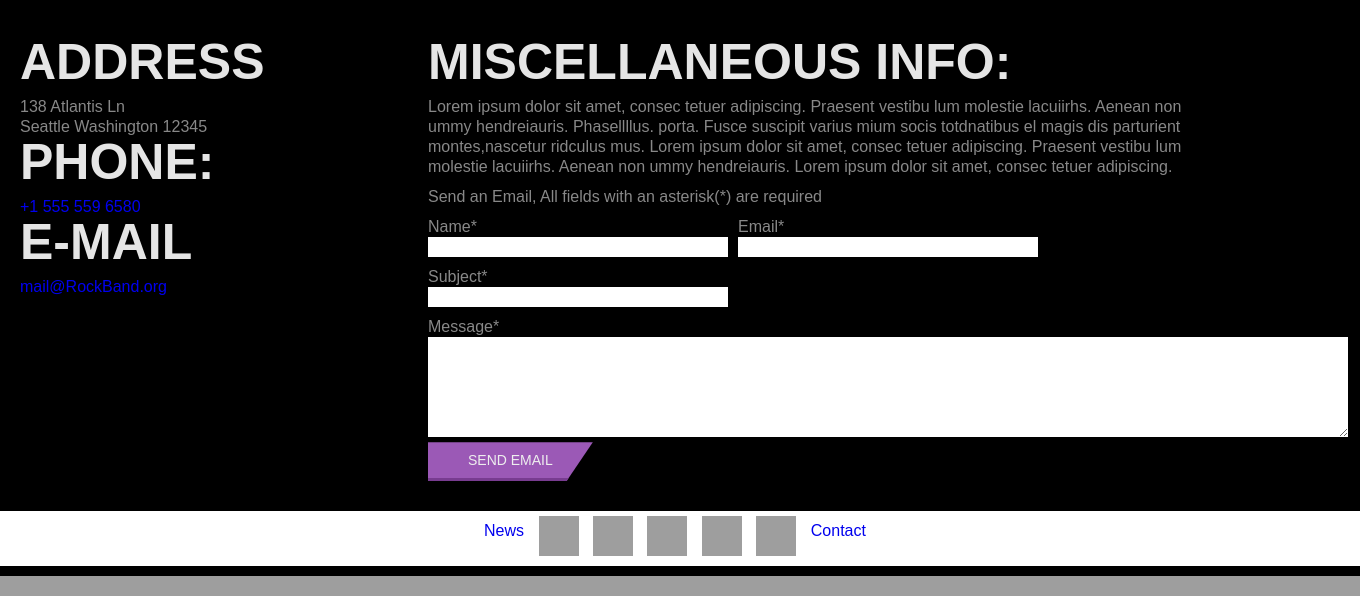
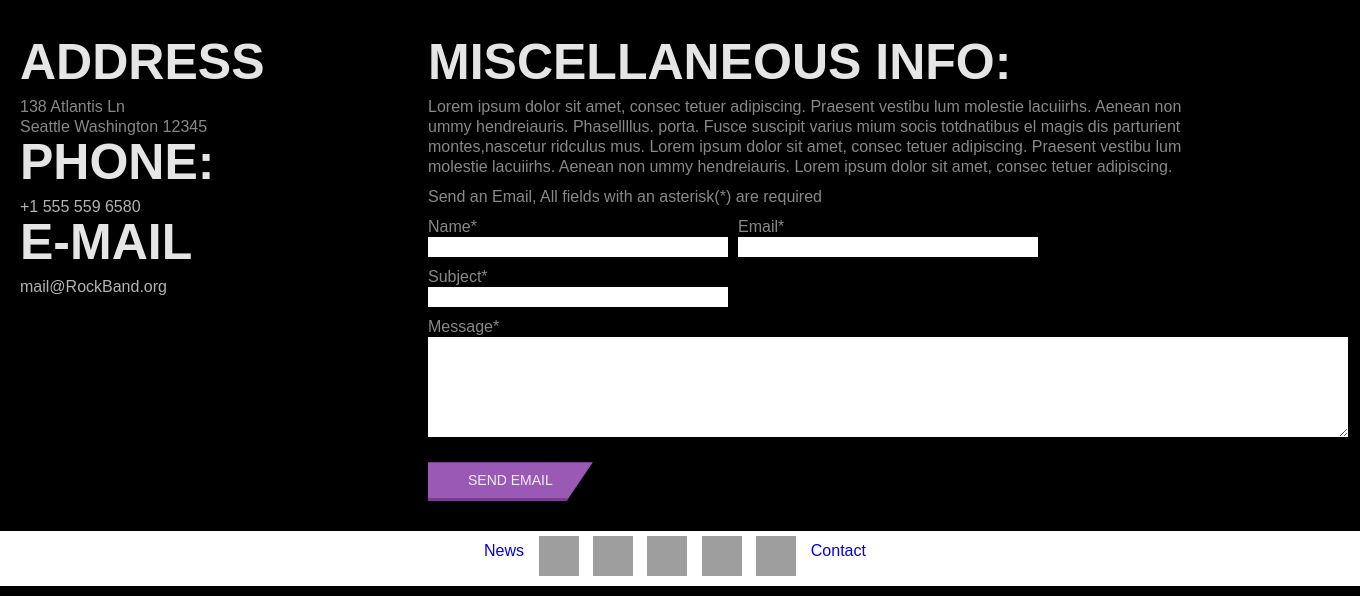
Before and after one commit to StevenPope09/StevenPope09.github.io, a PHP site: page /contact.html in a window 1360 px wide. Shown: the part 1516-2112 px from the top of the page. Run offline with PHP 8.4, Linux system fonts and the light colour scheme; a map, chart or similar area stays blank; grey boxes are pictures that could not be loaded.

Commit message:
updated contact page a tag color

```diff
--- a/RockBand/css/main.css
+++ b/RockBand/css/main.css
@@ -307,7 +307,9 @@ footer{
 #contactInfo{
     width: 20%;
     float: left;
-
+}
+#contactInfo a{
+    color: rgba(255,255,255, .7);
 }
 #miscInfo{
     width: 70%;
@@ -333,6 +335,7 @@ label {
 }
 textarea{
     width: 920px;
+    margin-bottom: 2rem;
 }
 #map h2,#contactInfo h2, #miscInfo h2{
     font: 5.0rem/1 "Program OT Bold",arial,sans-serif;
```
